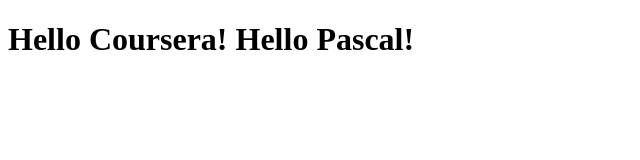
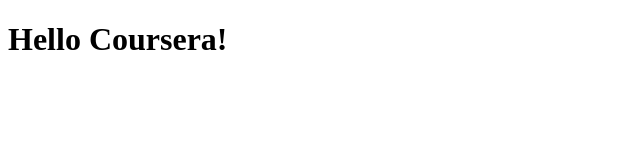
Before and after one commit to pashfe/coursera-test, a plain HTML site: page site/index.html in a window 1280 px wide. Shown: the whole page, without its empty margins (0-640 px from the left). Drawn offline with Linux system fonts and the light colour scheme.

Commit message:
Small addition

```diff
--- a/site/index.html
+++ b/site/index.html
@@ -4,6 +4,6 @@
 	<title>Hello Coursera!</title>
 </head>
 <body>
-<h1>Hello Coursera! Hello Pascal!</h1>
+<h1>Hello Coursera! </h1>
 </body>
 </html>
```
